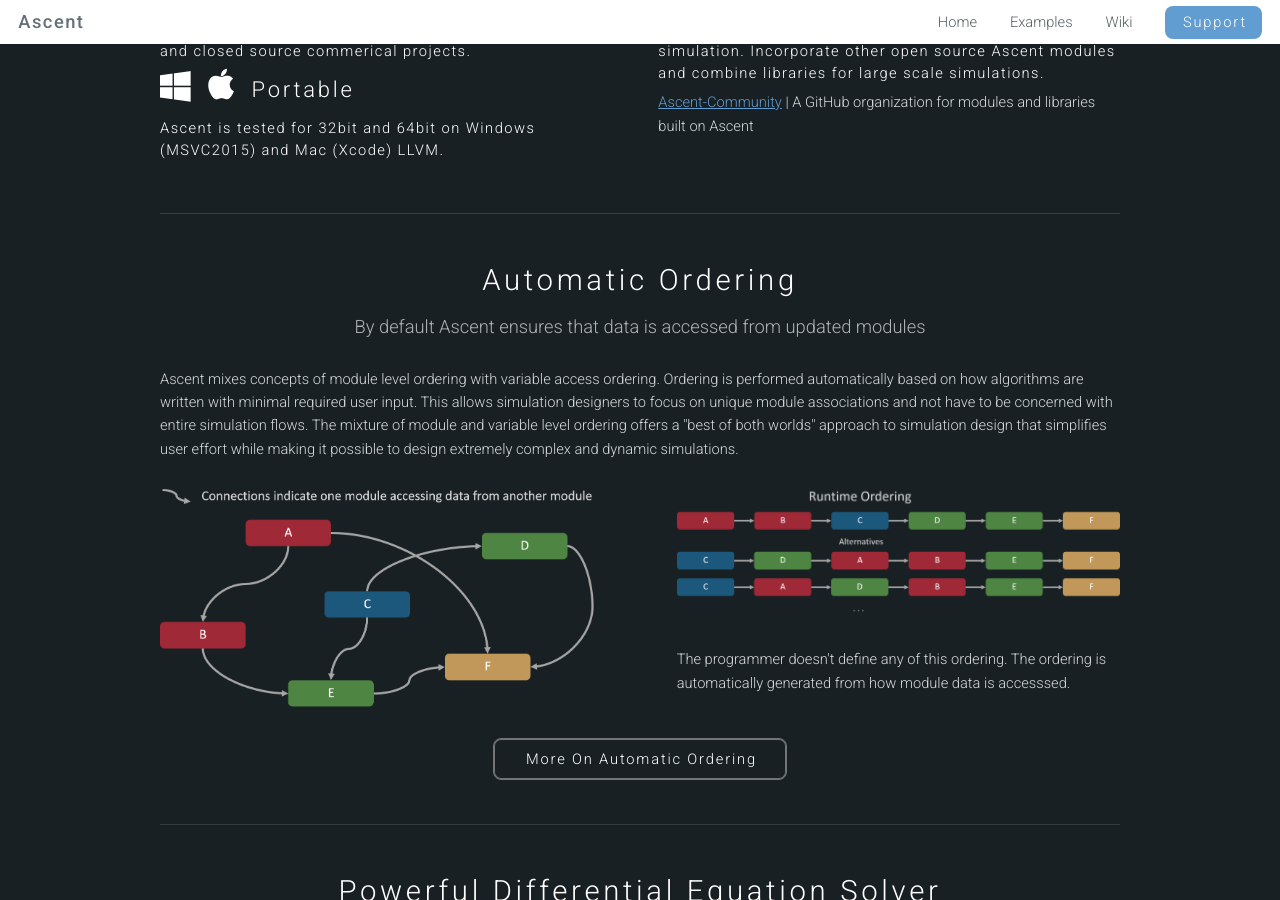
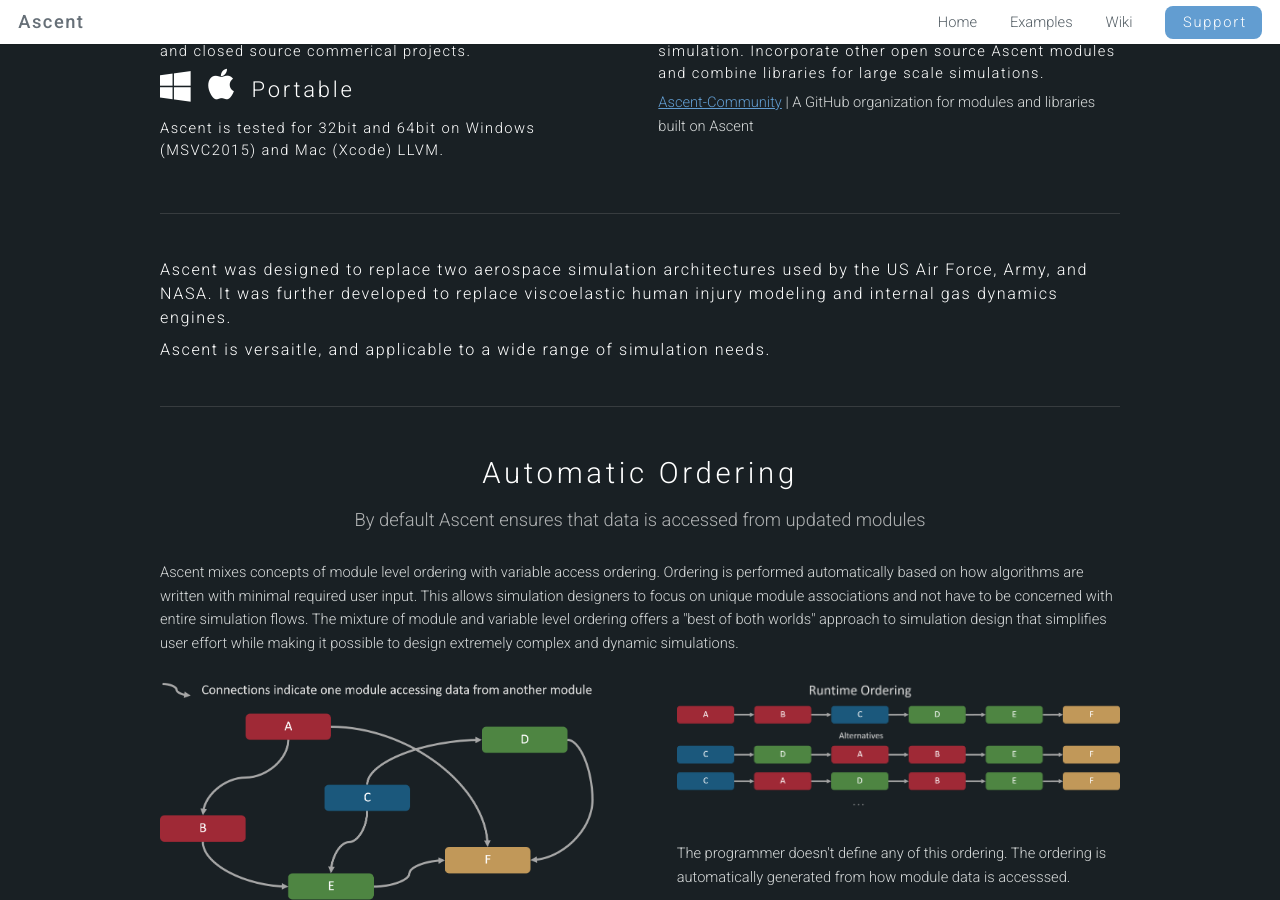
Before and after one commit to AnyarInc/ascent-beta, a Jekyll site: the page built from index.html, in a window 1280 px wide and 900 px high, scrolled down 1044 px. Built offline with Jekyll 4.4.1, drawn with Linux system fonts in a browser that asks for light colours; a style sheet for code colours, icons or effects is not loaded.

Commit message:
Updated index.html and airy.html

```diff
--- a/airy.html
+++ b/airy.html
@@ -104,6 +104,6 @@
 
 int main()
 {
-   asc::integrator&ltcmt::Euler>(0);
+   asc::integrator&ltasc::Euler>(0);
    ...
 </pre>
--- a/index.html
+++ b/index.html
@@ -54,6 +54,12 @@
 				| A	GitHub organization for modules and libraries built on Ascent</p>
 			</div>
 		</div>
+
+		<hr>
+		<h4>Ascent was designed to replace two aerospace simulation architectures used by the US Air Force, Army, and NASA.
+		It was further developed to replace viscoelastic human injury modeling and internal gas dynamics engines.</h4>
+
+		<h4>Ascent is versaitle, and applicable to a wide range of simulation needs.</h4>
 
 		<hr>
 	</div>
```
